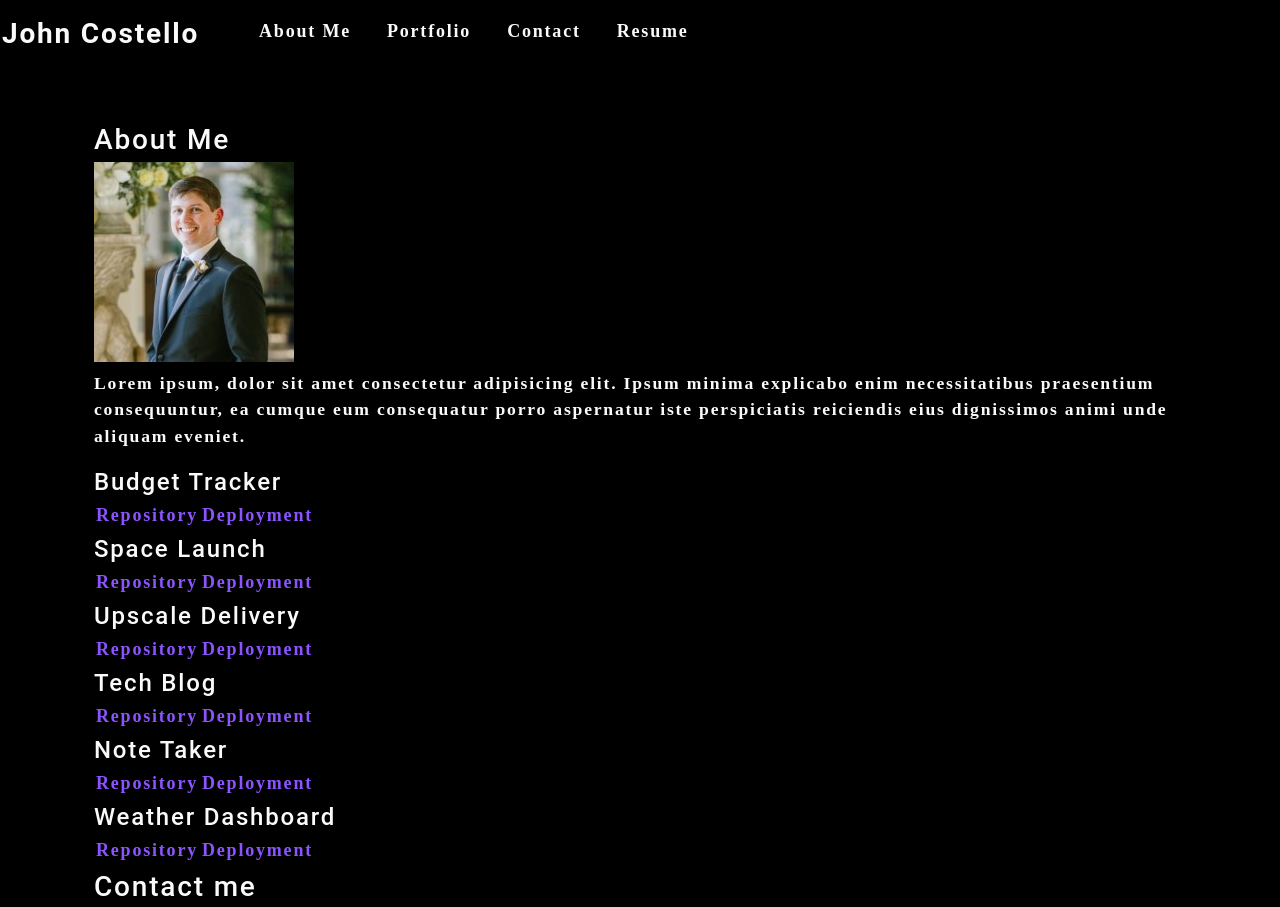
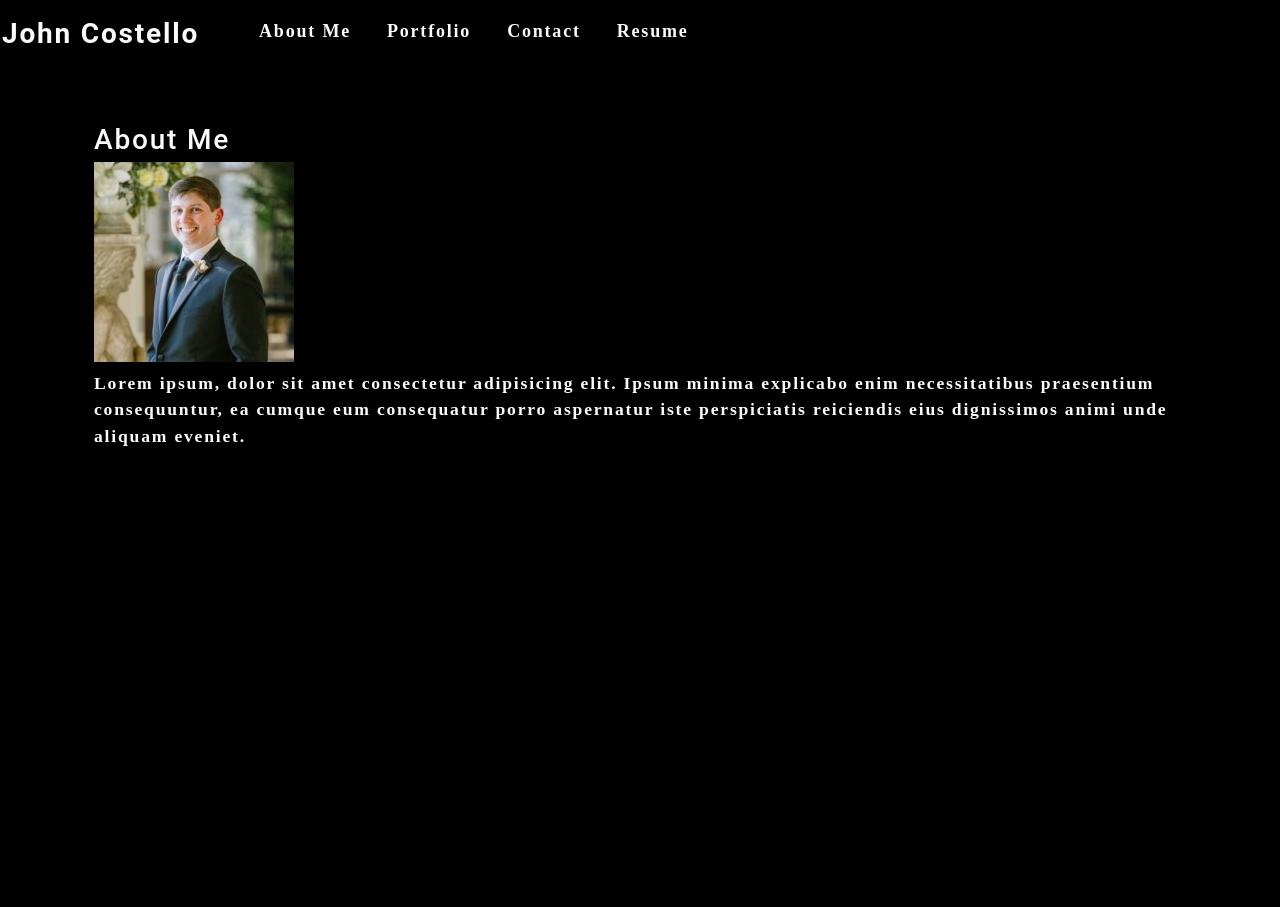
Before and after one commit to jciii91/professional-portfolio-react, a React (Create React App) app: page / in a window 1280 px wide. Shown: the top 907 px of the page. After the commit the page ends 800 px from the top, so only its background shows below. Built offline with nearby package versions, Linux system fonts and the light colour scheme.

Commit message:
application renders the selected item from the nav bar

```diff
--- a/src/App.js
+++ b/src/App.js
@@ -1,17 +1,22 @@
-import React from 'react';
+import React, { useState } from 'react';
 import About from './components/About';
 import ContactForm from './components/Contact';
 import Header from './components/Header';
 import Portfolio from './components/Portfolio';
 
 function App() {
+  const [sectionSelected, setSectionSelected] = useState('about');
+
   return (
     <div>
-      <Header></Header>
+      <Header
+        sectionSelected = {sectionSelected}
+        setSectionSelected = {setSectionSelected}
+      ></Header>
       <main>
-        <About></About>
-        <Portfolio></Portfolio>
-        <ContactForm></ContactForm>
+        {sectionSelected === 'about' && (<About></About>)}
+        {sectionSelected === 'portfolio' && (<Portfolio></Portfolio>)}
+        {sectionSelected === 'contact' && (<ContactForm></ContactForm>)}
       </main>
     </div>
   );
--- a/src/components/Header/index.js
+++ b/src/components/Header/index.js
@@ -1,7 +1,7 @@
 import React from 'react';
 import Navigation from '../Navigation'
 
-function Header() {
+function Header({sectionSelected, setSectionSelected}) {
     return (
         <header className="flex-row">
             <h3 className='my-2'>
@@ -9,7 +9,10 @@ function Header() {
                     John Costello
                 </a>
             </h3>
-            <Navigation></Navigation>
+            <Navigation
+                sectionSelected = {sectionSelected}
+                setSectionSelected = {setSectionSelected}
+            ></Navigation>
         </header>
     );
 }
--- a/src/components/Navigation/index.js
+++ b/src/components/Navigation/index.js
@@ -1,17 +1,17 @@
 import React from 'react';
 
-function Navigation() {
+function Navigation({sectionSelected, setSectionSelected}) {
     return (
         <nav>
             <ul className="flex-row">
                 <li className="mx-2">
-                    <a href="#about">About Me</a>
+                    <a href="#about" onClick={ () => setSectionSelected('about') }>About Me</a>
                 </li>
                 <li className="mx-2">
-                    <a href="#portfolio">Portfolio</a>
+                    <a href="#portfolio" onClick={ () => setSectionSelected('portfolio') }>Portfolio</a>
                 </li>
                 <li className="mx-2">
-                    <a href="#contact">Contact</a>
+                    <a href="#contact" onClick={ () => setSectionSelected('contact') }>Contact</a>
                 </li>
                 <li className="mx-2">
                     <a href="/">Resume</a>
```
